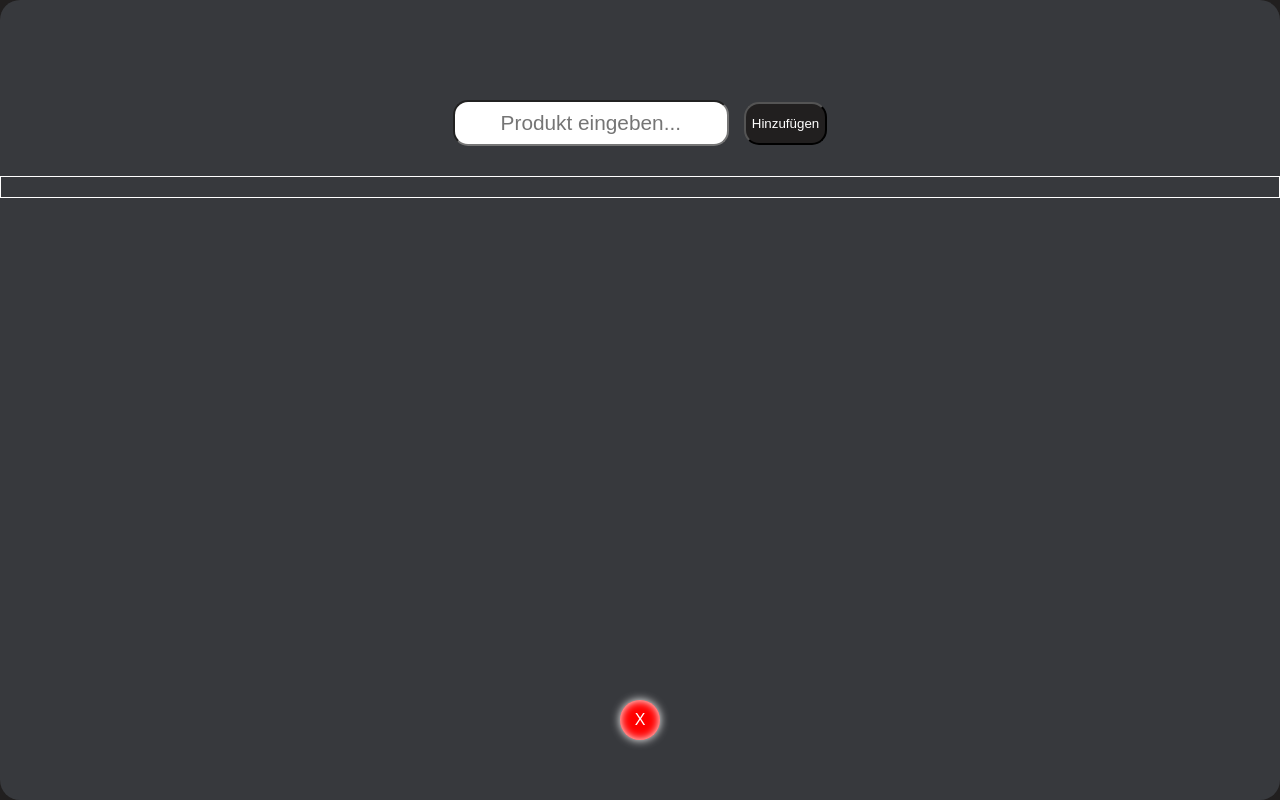
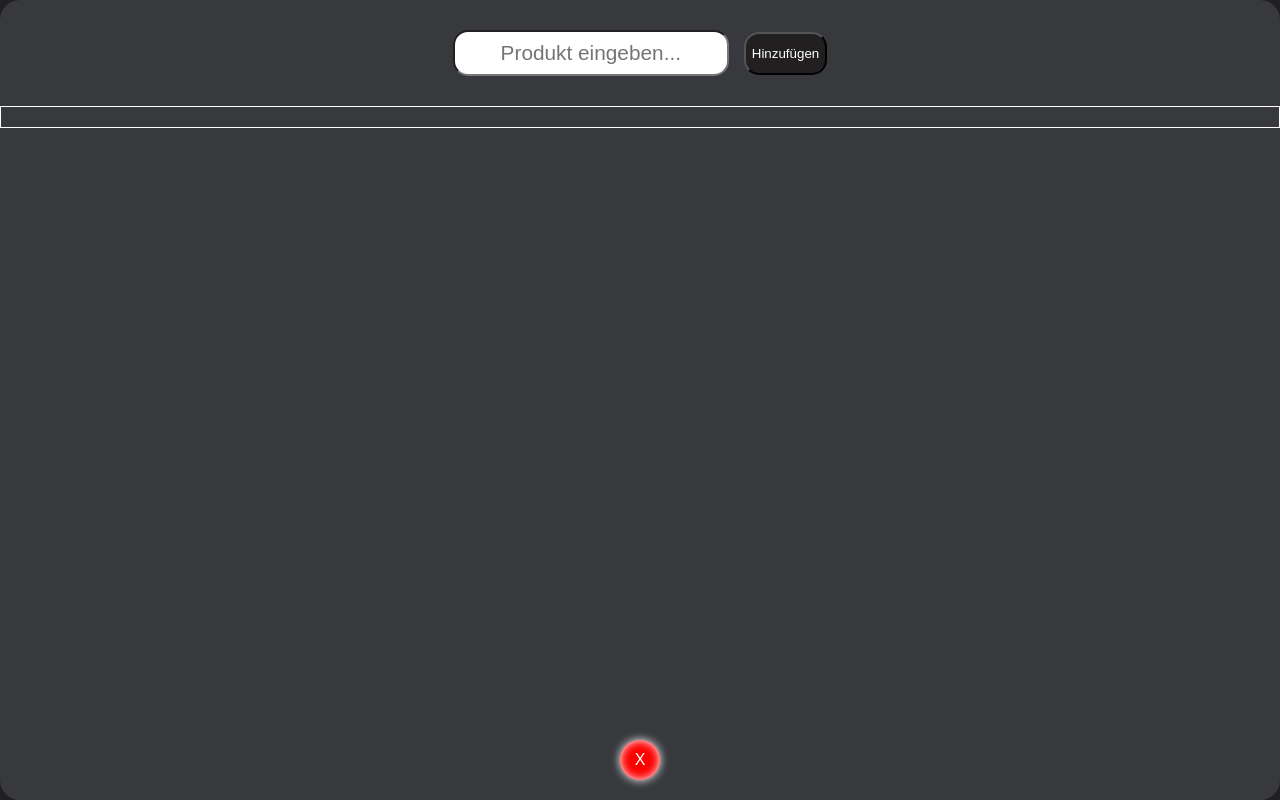
Before and after one commit to DanielVierh/shopping-list, a plain HTML site: page index.html in a window 1280 px wide. Both pictures are taken after a click on the element "Hinzufügen". Drawn offline with Linux system fonts and the light colour scheme.

Commit message:
change add btn pos

```diff
--- a/public/css/main.css
+++ b/public/css/main.css
@@ -76,7 +76,7 @@ body {
 
 .list-button {
   position: fixed;
-  bottom: 10%;
+  bottom: 10px;
   left: 50%;
   transform: translateX(-50%);
   width: fit-content;
@@ -113,7 +113,7 @@ body {
   position: fixed;
   left: 50%;
   transform: translateX(-50%);
-  bottom: 60px;
+  bottom: 20px;
   width: 40px;
   height: 40px;
   background-color: red;
@@ -125,7 +125,7 @@ body {
   box-shadow: inset 0 0 10px white, 0 0 10px white;
 }
 .modal .input-wrapper {
-  margin-top: 100px;
+  margin-top: 30px;
   display: flex;
   justify-content: center;
   align-items: center;
--- a/src/scss/modules/list.scss
+++ b/src/scss/modules/list.scss
@@ -54,7 +54,7 @@
 
 .list-button {
     position: fixed;
-    bottom: 10%;
+    bottom: 10px;
     left: 50%;
     transform: translateX(-50%);
     width: fit-content;
--- a/src/scss/modules/modals.scss
+++ b/src/scss/modules/modals.scss
@@ -29,7 +29,7 @@
             position: fixed;
             left: 50%;
             transform: translateX(-50%);
-            bottom: 60px;
+            bottom: 20px;
             width: 40px;
             height: 40px;
             background-color: red;
@@ -44,7 +44,7 @@
 
 
     .input-wrapper {
-        margin-top: 100px;
+        margin-top: 30px;
         display: flex;
         justify-content: center;
         align-items: center;
```
